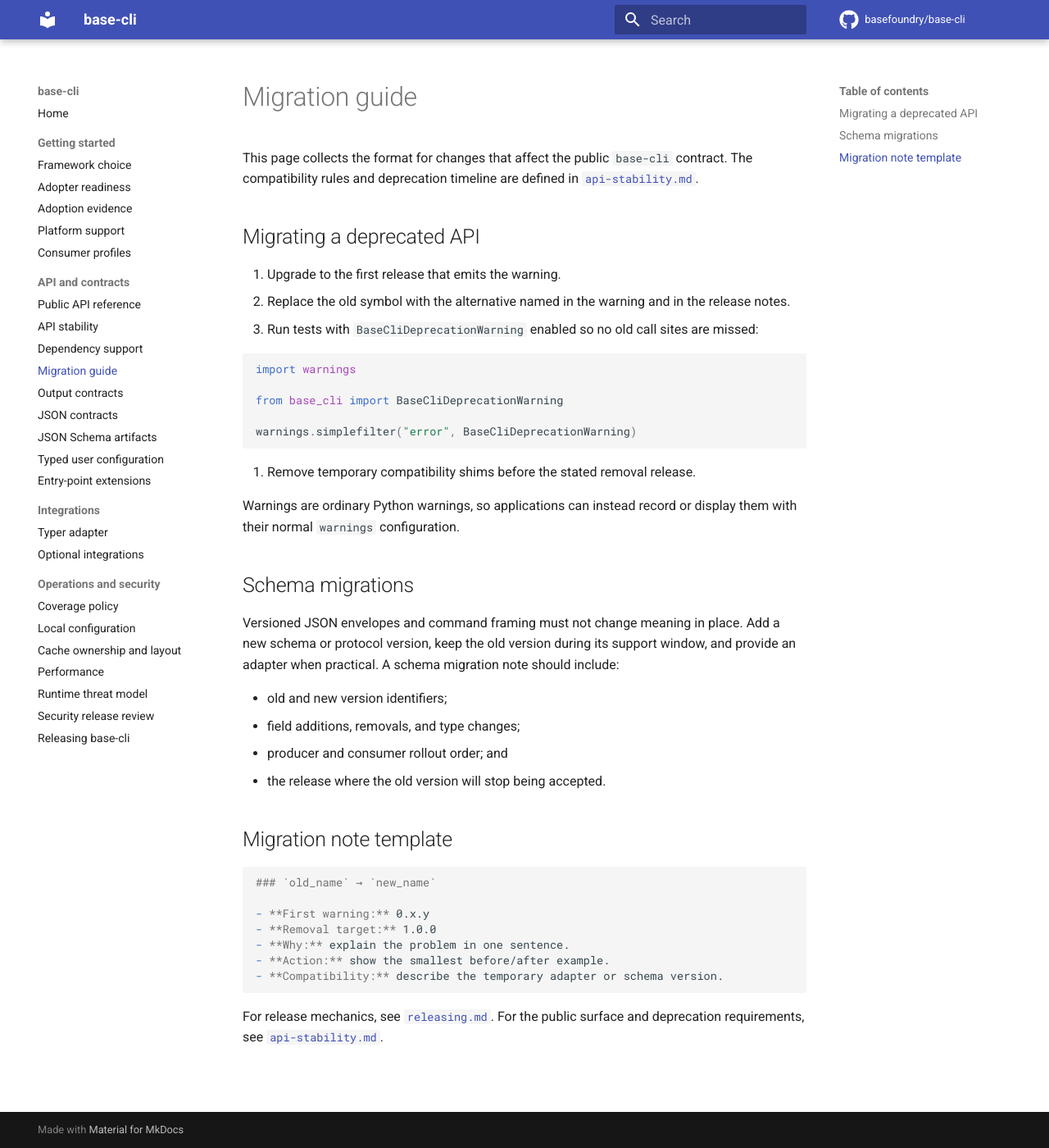
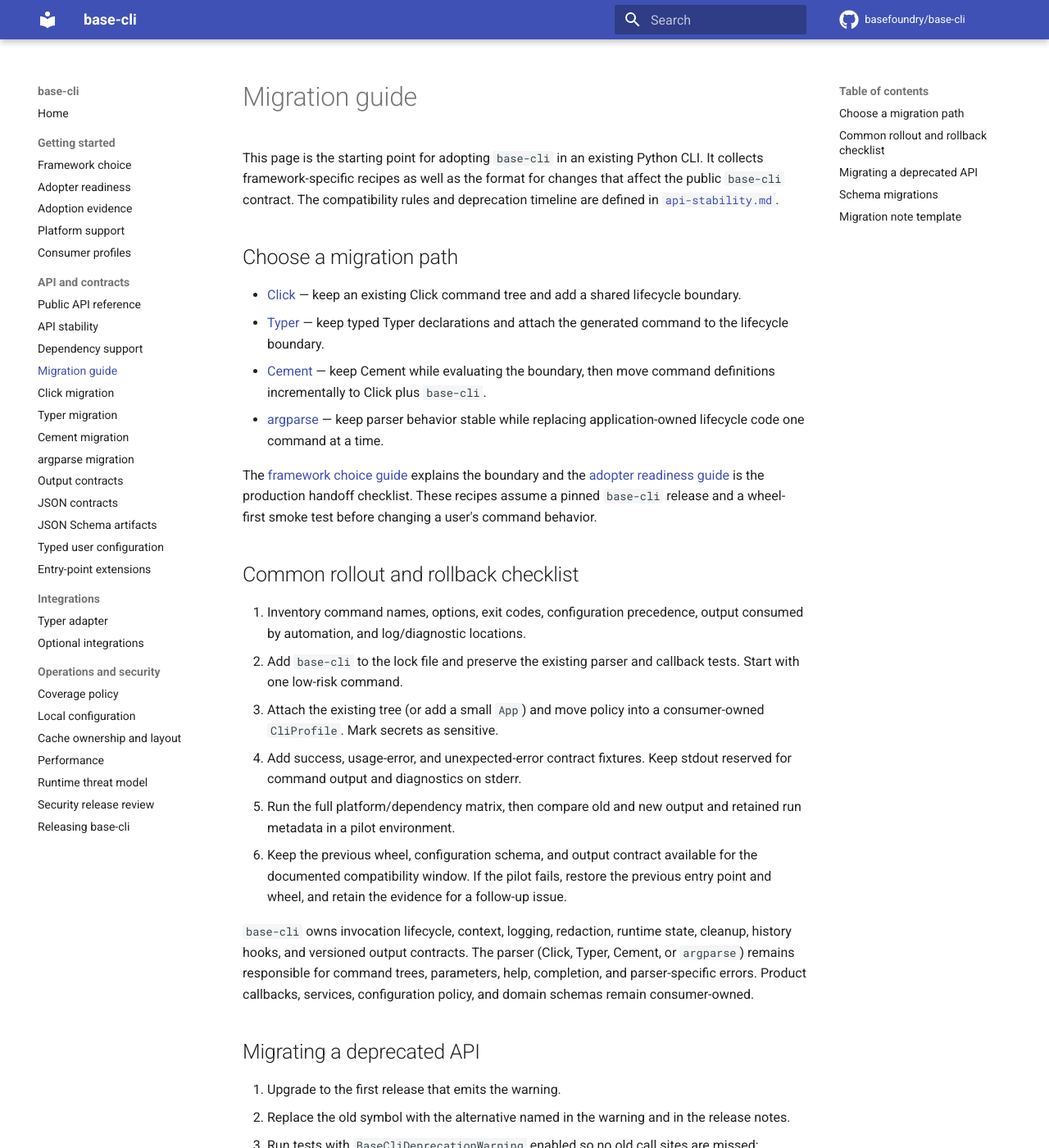
Before and after one commit to basefoundry/base-cli, an MkDocs documentation site: the page built from docs/migrations.md, in a window 1280 px wide and 1400 px high. Shown: the whole window at 82% size. Built offline with MkDocs 1.6.1 and Material for MkDocs 9.7.7, drawn with Linux system fonts in a browser that asks for light colours; comment, search, counter and statistics services are not loaded.

Commit message:
docs: add framework migration guides (#259)
Fixes #245

```diff
--- a/docs/migrations.md
+++ b/docs/migrations.md
@@ -1,8 +1,48 @@
 # Migration guide
 
-This page collects the format for changes that affect the public `base-cli`
-contract. The compatibility rules and deprecation timeline are defined in
-[`api-stability.md`](api-stability.md).
+This page is the starting point for adopting `base-cli` in an existing Python
+CLI. It collects framework-specific recipes as well as the format for changes
+that affect the public `base-cli` contract. The compatibility rules and
+deprecation timeline are defined in [`api-stability.md`](api-stability.md).
+
+## Choose a migration path
+
+- [Click](migration-click.md) — keep an existing Click command tree and add a
+  shared lifecycle boundary.
+- [Typer](migration-typer.md) — keep typed Typer declarations and attach the
+  generated command to the lifecycle boundary.
+- [Cement](migration-cement.md) — keep Cement while evaluating the boundary,
+  then move command definitions incrementally to Click plus `base-cli`.
+- [argparse](migration-argparse.md) — keep parser behavior stable while
+  replacing application-owned lifecycle code one command at a time.
+
+The [framework choice guide](framework-choice.md) explains the boundary and
+the [adopter readiness guide](adopter-readiness.md) is the production handoff
+checklist. These recipes assume a pinned `base-cli` release and a wheel-first
+smoke test before changing a user's command behavior.
+
+## Common rollout and rollback checklist
+
+1. Inventory command names, options, exit codes, configuration precedence,
+   output consumed by automation, and log/diagnostic locations.
+2. Add `base-cli` to the lock file and preserve the existing parser and
+   callback tests. Start with one low-risk command.
+3. Attach the existing tree (or add a small `App`) and move policy into a
+   consumer-owned `CliProfile`. Mark secrets as sensitive.
+4. Add success, usage-error, and unexpected-error contract fixtures. Keep
+   stdout reserved for command output and diagnostics on stderr.
+5. Run the full platform/dependency matrix, then compare old and new output
+   and retained run metadata in a pilot environment.
+6. Keep the previous wheel, configuration schema, and output contract
+   available for the documented compatibility window. If the pilot fails,
+   restore the previous entry point and wheel, and retain the evidence for a
+   follow-up issue.
+
+`base-cli` owns invocation lifecycle, context, logging, redaction, runtime
+state, cleanup, history hooks, and versioned output contracts. The parser
+(Click, Typer, Cement, or `argparse`) remains responsible for command trees,
+parameters, help, completion, and parser-specific errors. Product callbacks,
+services, configuration policy, and domain schemas remain consumer-owned.
 
 ## Migrating a deprecated API
 
--- a/mkdocs.yml
+++ b/mkdocs.yml
@@ -41,6 +41,10 @@ nav:
       - API stability: api-stability.md
       - Dependency support: dependency-support.md
       - Migration guide: migrations.md
+      - Click migration: migration-click.md
+      - Typer migration: migration-typer.md
+      - Cement migration: migration-cement.md
+      - argparse migration: migration-argparse.md
       - Output contracts: output-contracts.md
       - JSON contracts: json-contracts.md
       - JSON Schema artifacts: schemas.md
```
Also changed, not shown: CHANGELOG.md (+2 -0 lines), docs/migration-argparse.md (added, +70 -0 lines), docs/migration-cement.md (added, +80 -0 lines), docs/migration-click.md (added, +75 -0 lines), docs/migration-typer.md (added, +72 -0 lines), 1 other file.
